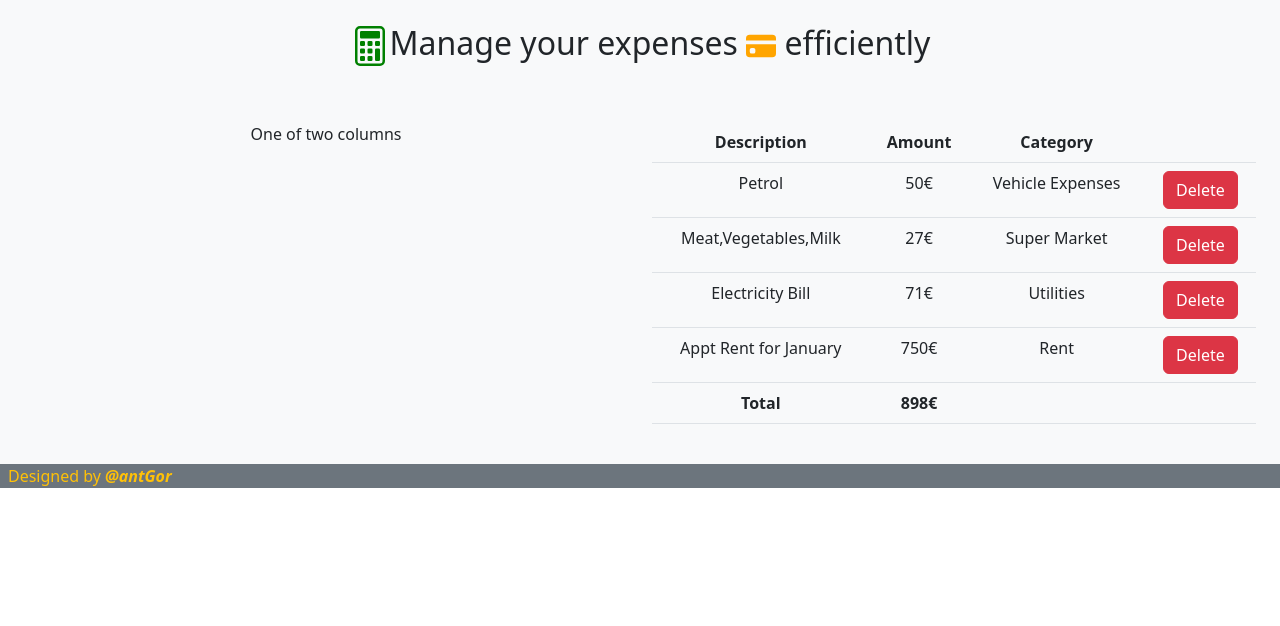
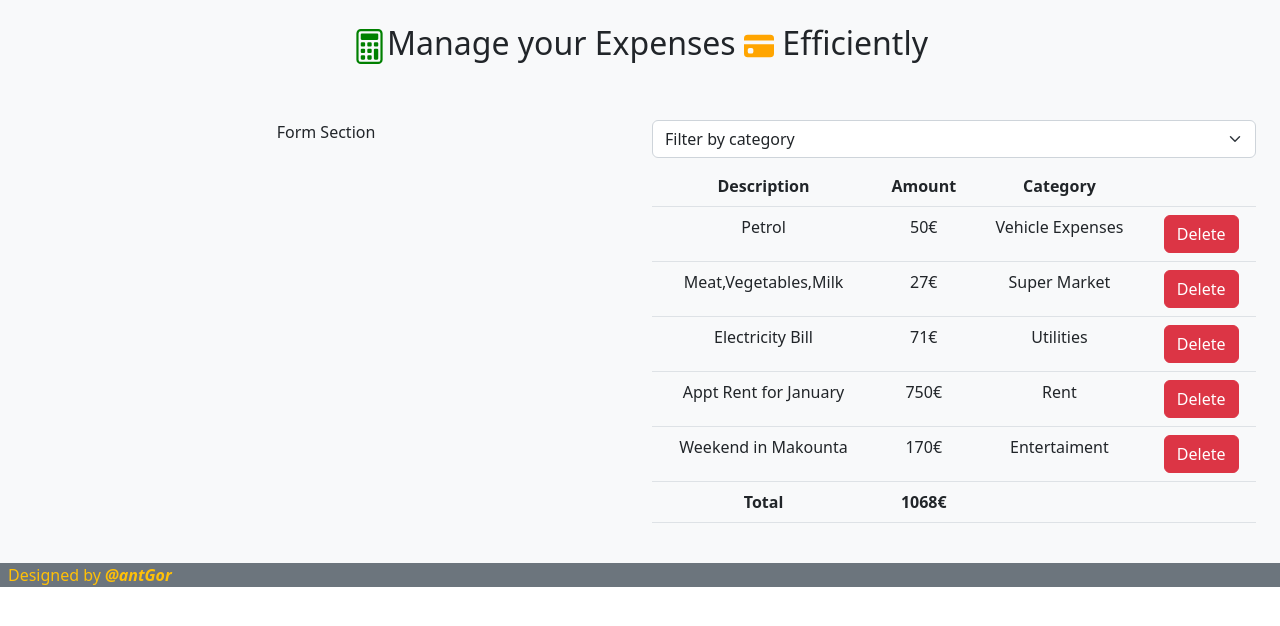
Before and after one commit to agorakis/Expenses-Tracker-App-React, a React (Vite) app: page / in a window 1280 px wide. Shown: the top 626 px of the page. Built offline with nearby package versions, Linux system fonts and the light colour scheme; the HTML template or start-up script is replaced by a standard one.

Commit message:
Finalize the Filtering

```diff
--- a/src/App.tsx
+++ b/src/App.tsx
@@ -1,8 +1,11 @@
 import { useState } from "react";
 import { BsCalculator, BsFillCreditCardFill } from "react-icons/bs";
 import ExpenseList from "./ExpenseList";
+import ExpenseFilter from "./ExpenseFilter";
 
 function App() {
+
+  const [selectedCategory, setSelectedCategory] = useState("");
   const [expenseList, setExpenseList] = useState([
     {
       id: 1,
@@ -28,28 +31,42 @@ function App() {
       amount: 750,
       category: "Rent",
     },
+    {
+      id: 5,
+      description: "Weekend in Makounta",
+      amount: 170,
+      category: "Entertaiment",
+    },
   ]);
 
   const handleDelete = (id: number) => {
     setExpenseList(expenseList.filter((item) => item.id !== id));
   };
 
+  const handleFiltering = (category: string) => {
+    console.log(category)
+    setSelectedCategory(category);
+  }
+
+  const filteredExpenseList = selectedCategory ? expenseList.filter((item) => item.category === selectedCategory) : expenseList;
+
   return (
     <>
       <div className="p-4 bg-light text-center">
         <h2 className="pb-5">
-          <BsCalculator color="green" size={40} />
-          Manage your expenses <BsFillCreditCardFill
+          <BsCalculator color="green" size={35} />
+          Manage your Expenses <BsFillCreditCardFill
             color="orange"
             size={30}
-          />{" "}
-          efficiently
+          /> Efficiently
+
         </h2>
 
         <div className="row row-cols-1 row-cols-lg-2 justify-content-around gy-3">
-          <div className="col">One of two columns</div>
+          <div className="col">Form Section</div>
           <div className="col">
-            <ExpenseList data={expenseList} onDelete={handleDelete} />
+            <ExpenseFilter onSelect={handleFiltering}/>
+            <ExpenseList data={filteredExpenseList} onDelete={handleDelete} />
           </div>
         </div>
       </div>
--- /dev/null
+++ b/src/ExpenseFilter.tsx
@@ -0,0 +1,20 @@
+interface ExpenseFilterProps{
+    onSelect: (category:string) => void
+}
+
+
+const ExpenseFilter = ({onSelect}:ExpenseFilterProps) => {
+    return (
+
+ <select onChange={(e) => onSelect(e.target.value)} className="form-select form-select-md mb-2" aria-label="Default select example">
+    <option value="" selected>Filter by category</option>
+    <option value="Rent">Rent</option>
+    <option value="Utilities">Utilities</option>
+    <option value="Super Market">Super Market</option>
+    <option value="Vehicle Expenses">Vehicle Expenses</option>
+    <option value="Entertaiment">Entertaiment</option>
+  </select>
+);
+}
+
+export default ExpenseFilter;
```
